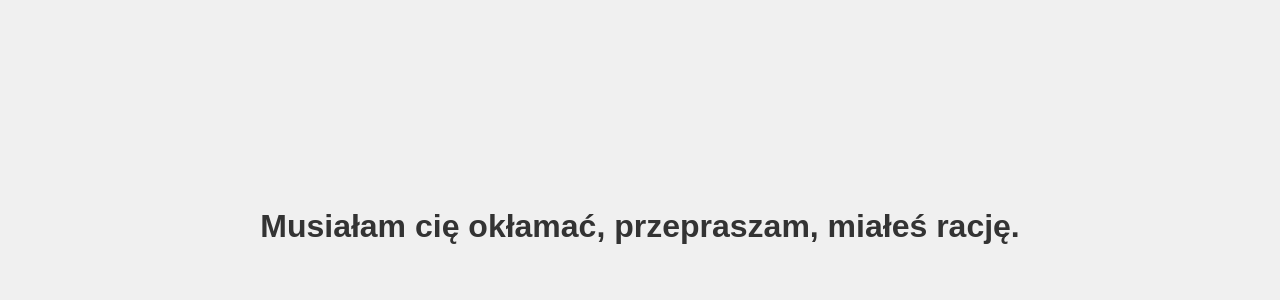
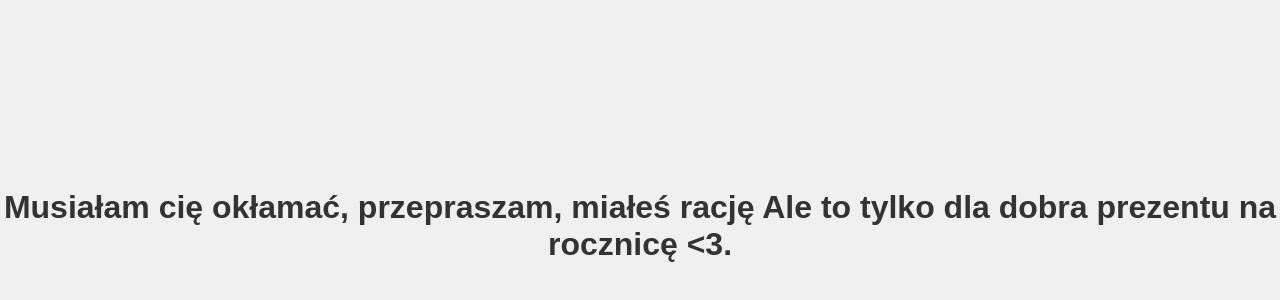
Before and after one commit to alicjaf123/Odpowiedz, a plain HTML site: page index.html in a window 1280 px wide. Shown: the part 174-474 px from the top of the page. Drawn offline with Linux system fonts and the light colour scheme.

Commit message:
Add files via upload

```diff
--- a/index.html
+++ b/index.html
@@ -21,6 +21,6 @@
   </style>
 </head>
 <body>
-  <h1>Musiałam cię okłamać, przepraszam, miałeś rację.</h1>
+  <h1>Musiałam cię okłamać, przepraszam, miałeś rację Ale to tylko dla dobra prezentu na rocznicę <3.</h1>
 </body>
 </html>
```
